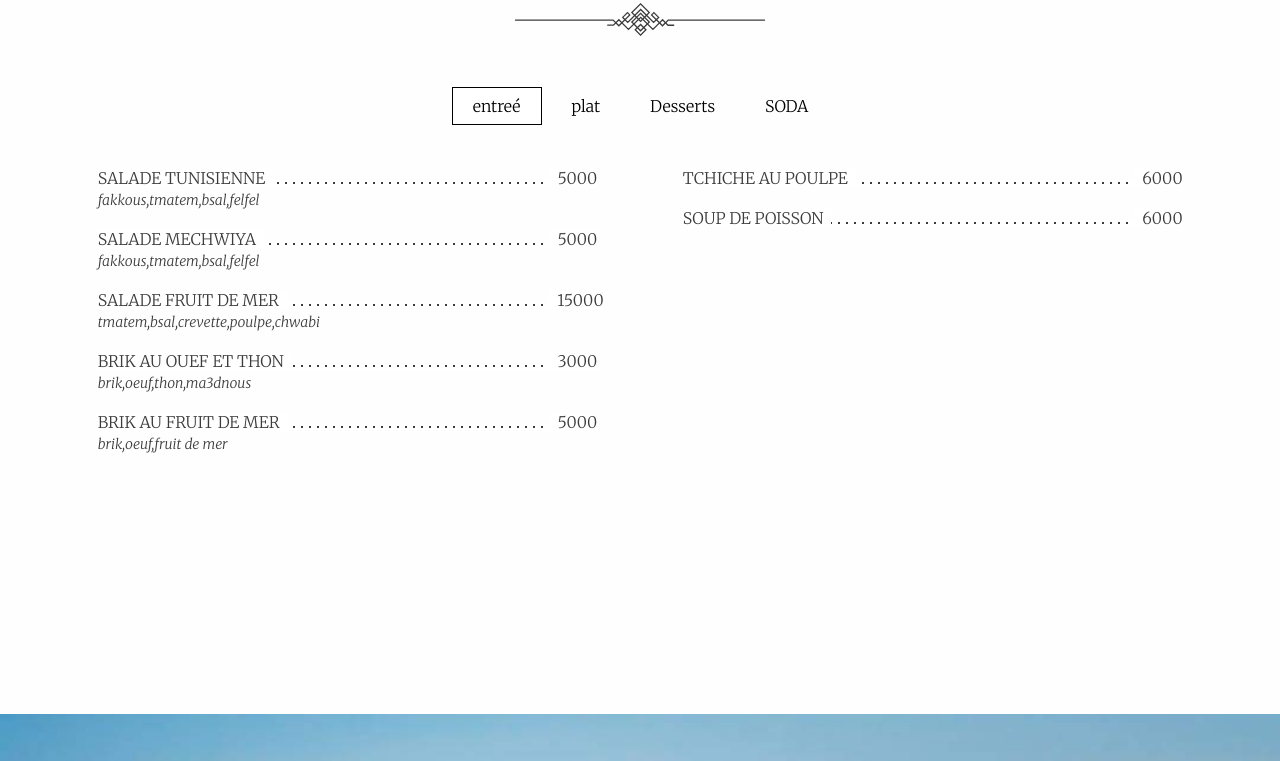
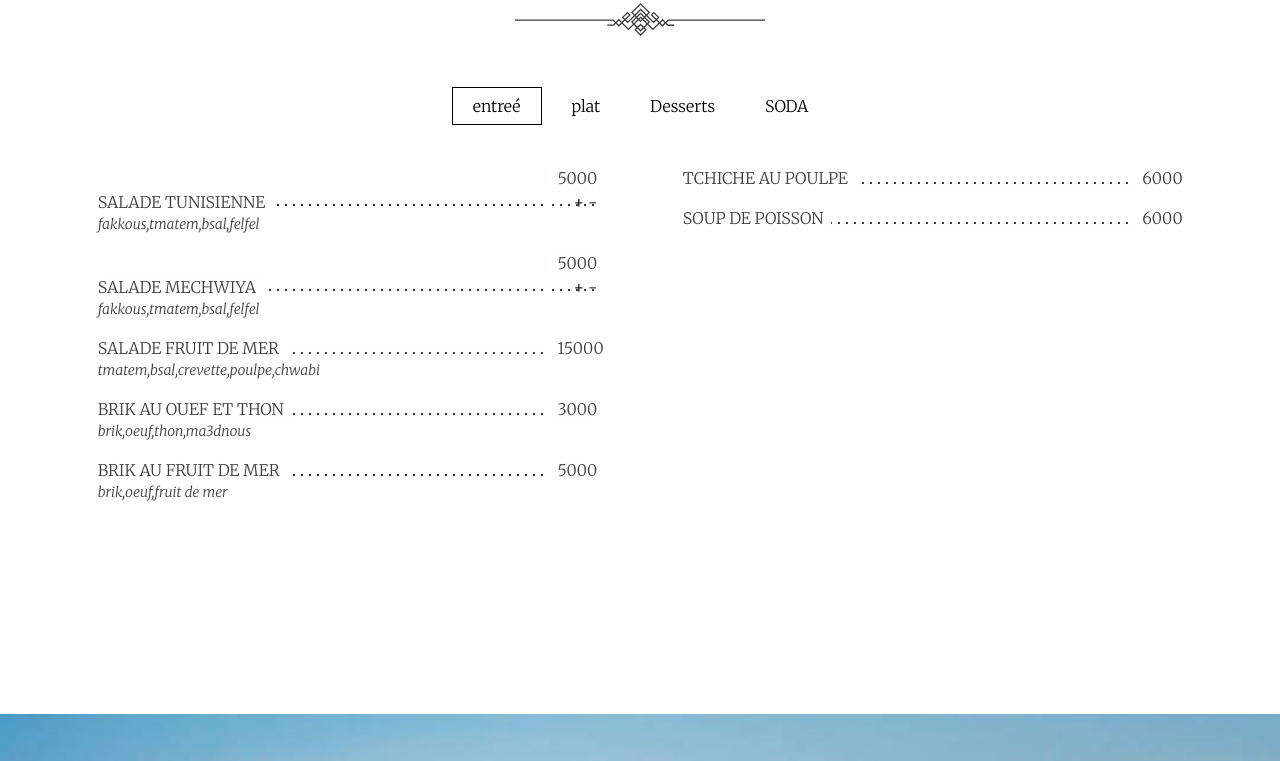
Before and after one commit to bilel11a/restaurant, a website: page index.html in a window 1280 px wide. Shown: the part 2267-3028 px from the top of the page. Drawn offline with nearby package versions, Linux system fonts and the light colour scheme.

Commit message:
adding javascript

```diff
--- a/index.html
+++ b/index.html
@@ -245,14 +245,18 @@
                             <table>
                                 <tr>
                                     <td><span>salade tunisienne</span></td>
-                                    <td><span>5000 </span></td>
+                                    <td><span>5000 </span>
+                                    <button type="button" id="psaladeT" onclick="addtoBill(event)">+</button>
+                                    <button type="button" id="ssaladeT" onclick="addtoBill(event)">-</button></td>
                                 </tr>
                                 <tr>
                                     <td>fakkous,tmatem,bsal,felfel</td>
                                 </tr>
                                 <tr>
                                     <td><span>salade mechwiya </span></td>
-                                    <td><span>5000</span></td>
+                                    <td><span>5000</span>
+                                    <button type="button" id="psaladeM" onclick="addtoBill(event)">+</button>
+                                    <button type="button" id="ssaladeF" onclick="addtoBill(event)">-</button></td>
                                 </tr>
                                 <tr>
                                     <td>fakkous,tmatem,bsal,felfel</td>
--- a/js/app.js
+++ b/js/app.js
@@ -1,3 +1,11 @@
+function addToBill(){
+
+
+
+}
+
+
+
 $(document).foundation();
 
 
```
